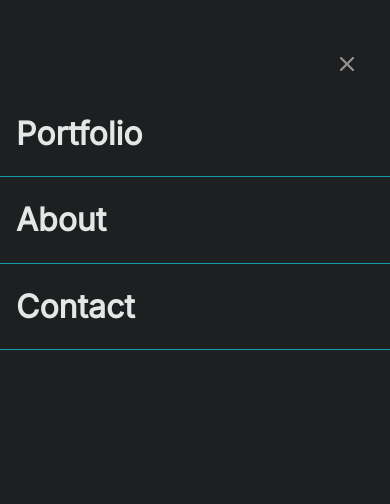
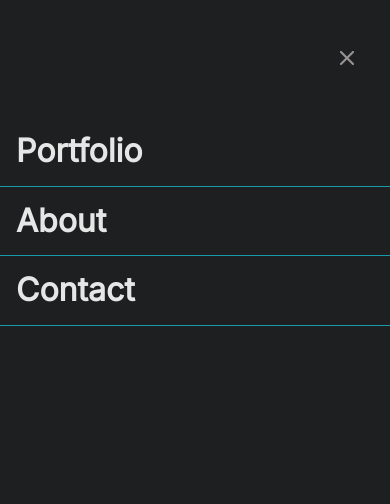
Before and after one commit to dgcuenca/Portfolio, a website: page index.html in a window 390 px wide. Both pictures are taken after a click on the picture 347 px from the left and 62 px from the top of the page. Shown: the top 504 px of the page. Drawn offline with Linux system fonts and the light colour scheme.

Commit message:
Resize navBar using vh and vw and flexbox

```diff
--- a/styles/navBar.css
+++ b/styles/navBar.css
@@ -1,8 +1,9 @@
 .toolbar {
-  padding-left: 3rem;
-  padding-right: 3rem;
+  padding-left: 8vw;
+  padding-right: 8vw;
   display: flex;
   justify-content: space-between;
+  align-items: center;
   background-color: var(--color-primary);
   position: fixed;
   z-index: 1;
@@ -15,17 +16,11 @@
 .toolbarMobile {
   font-size: 1.8rem;
   font-weight: 700;
-  margin-top: 5.3rem;
-  margin-bottom: 1.2rem;
-  line-height: calc(1.2rem * 1.4);
+  line-height: calc(1.8rem * 1.4);
 }
 
 .toolbarDesktop {
   display: none;
-}
-
-.toolbarMobile nav img {
-  margin-top: -0.3rem;
 }
 
 .noShow {
@@ -34,22 +29,17 @@
   left: 0;
   right: 0;
   top: 0;
-  margin-top: 1rem;
 }
 
 .noShow a {
-  padding: 1.2rem 1.6rem;
+  padding: 1.2rem 0 1.2rem 1.6rem;
   display: block;
   font-weight: 700;
   font-size: 3.2rem;
-  line-height: calc(4.4rem * 1.4);
+  line-height: calc(3.2rem * 1.4);
   border-bottom: var(--ultimate-color) solid 0.1rem;
   list-style-type: none;
   background-color: var(--color-primary);
-}
-
-.welcomePortfolio {
-  margin-top: -3rem;
 }
 
 .show {
@@ -63,7 +53,7 @@
 .noShow .btnx {
   display: flex;
   justify-content: flex-end;
-  padding: 11.5% 8%;
+  padding: 5.5vh 8vw;
   border-bottom: none;
 }
 
@@ -93,7 +83,6 @@
     font-size: 1.8rem;
     line-height: calc(1.8rem * 1.1);
     font-weight: 700;
-
     /* To manage hover instead of use gap in the container */
     padding: 0.5vh 1.8vw;
   }
@@ -109,8 +98,7 @@
     scale: 0 1;
     transition:
       scale 500ms,
-      transform 2s ease-in-out,
-      translate 3000ms;
+      translate 1500ms;
   }
 
   .toolbarDesktop:has(+ :hover)::after {
--- a/styles/welcomeStyles.css
+++ b/styles/welcomeStyles.css
@@ -12,7 +12,9 @@
   right: 0;
   bottom: 0;
   width: 30vw;
+  /* max-width: 30vw; */
   height: 35vh;
+  /* max-height: 35vh; */
 }
 
 .headline {
```
